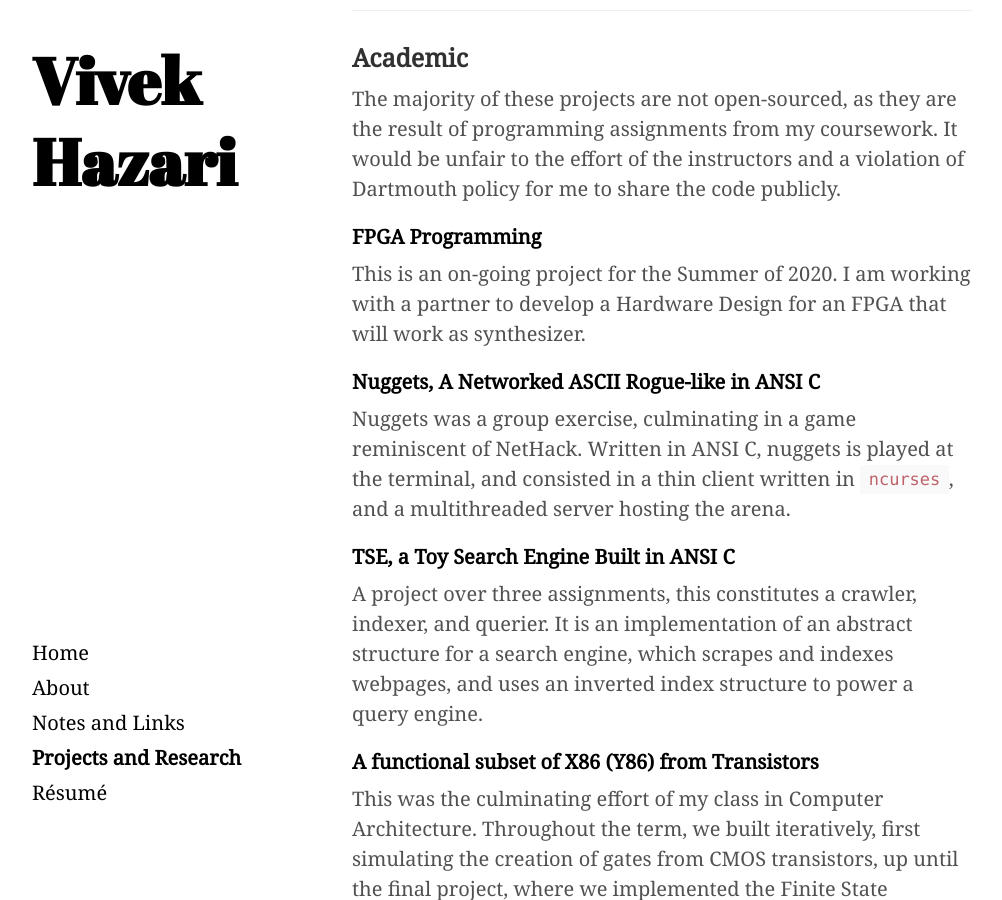
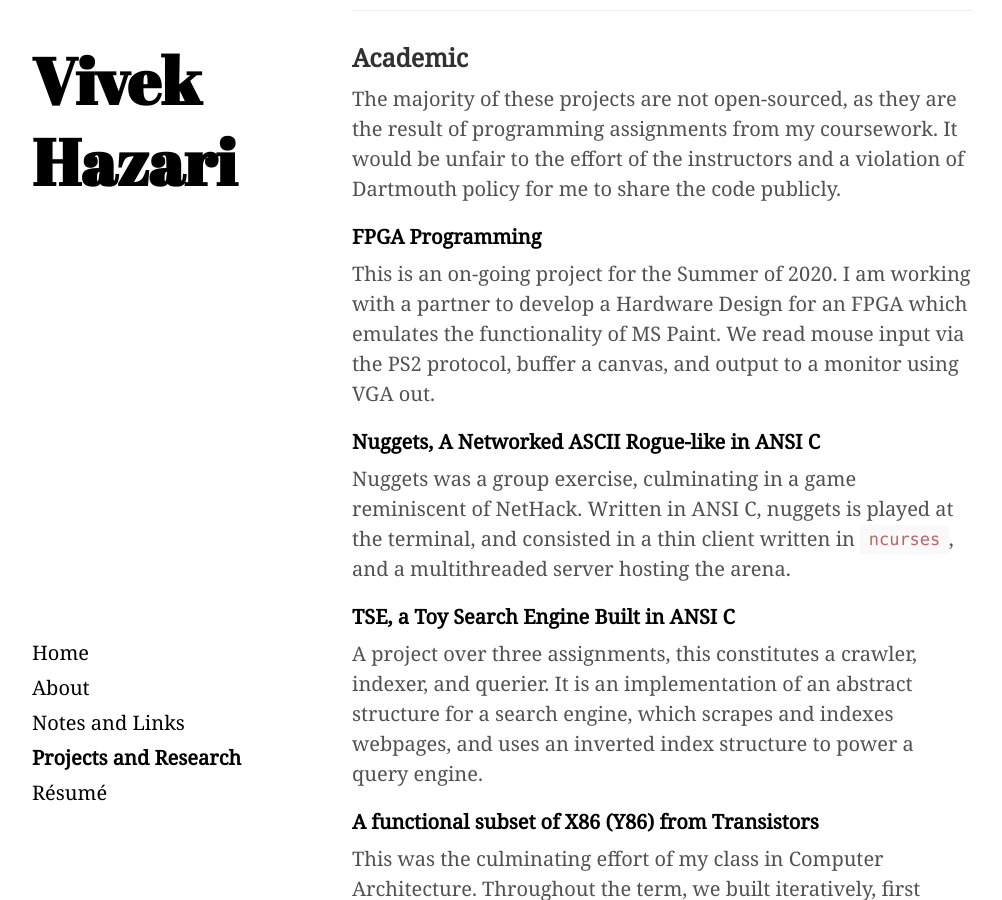
Before and after one commit to Vivekhaz/site_personal, a Jekyll site: the page built from projects.md, in a window 1280 px wide and 900 px high, scrolled down 1245 px. Shown: the whole window, without its empty margins (208-1210 px from the left). Built offline with Jekyll 4.4.1, drawn with Linux system fonts in a browser that asks for light colours.

Commit message:
rebased, updated picture

```diff
--- a/projects.md
+++ b/projects.md
@@ -39,7 +39,7 @@ The majority of these projects are not open-sourced, as they are the result of p
 
 #### [FPGA Programming](/projects/cs56_final)
 
-This is an on-going project for the Summer of 2020. I am working with a partner to develop a Hardware Design for an FPGA that will work as synthesizer.
+This is an on-going project for the Summer of 2020. I am working with a partner to develop a Hardware Design for an FPGA which emulates the functionality of MS Paint. We read mouse input via the PS2 protocol, buffer a canvas, and output to a monitor using VGA out.
 
 #### [Nuggets, A Networked ASCII Rogue-like in ANSI C](/projects/nuggets)
 
```
Also changed, not shown: public/photo-face.jpg.
